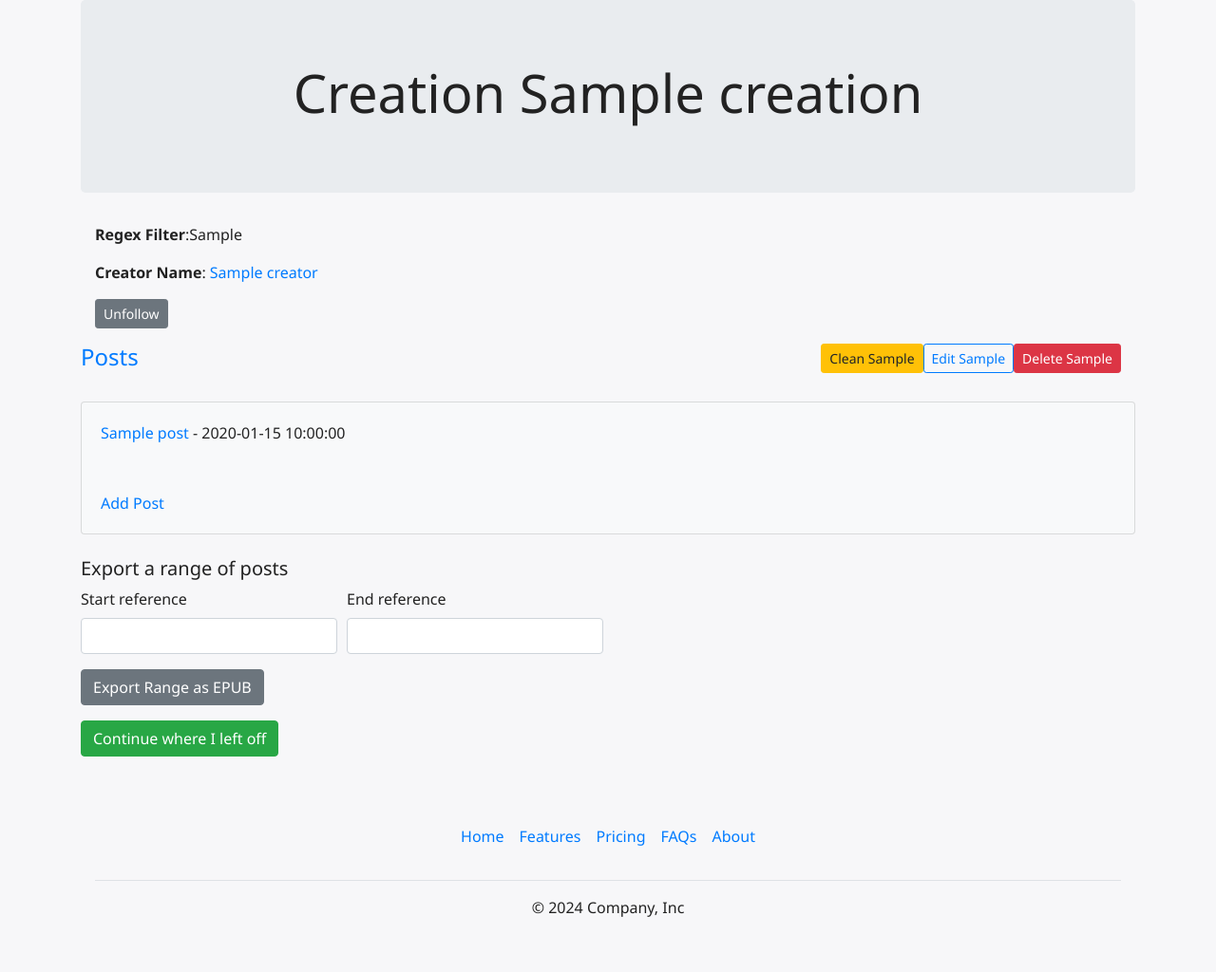
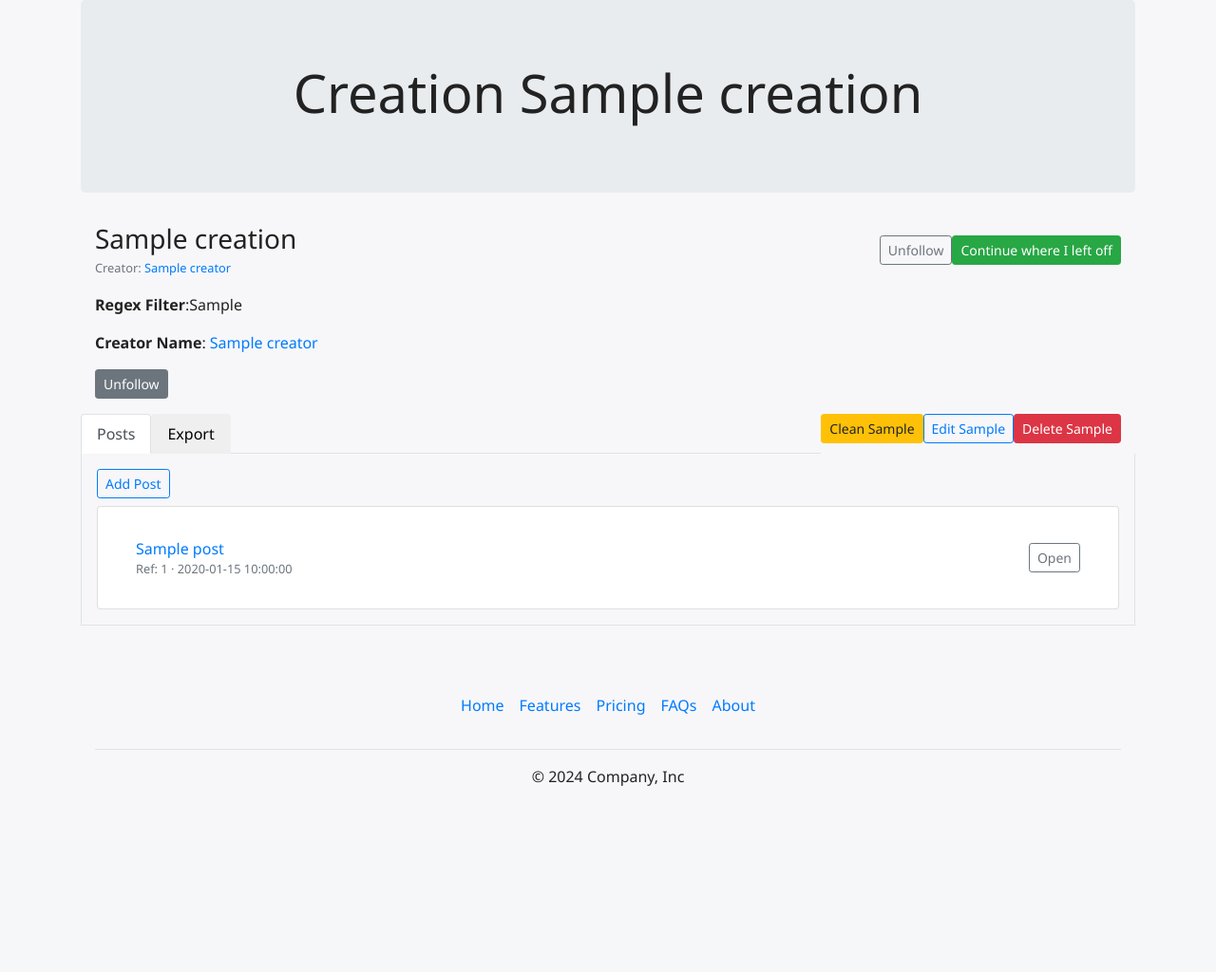
Before and after one commit to trainingmb/inadis, a Flask app: page /app/v1/creations/1 in a window 1280 px wide. Shown: the part 66-1090 px from the top of the page at 95% size. After the commit the page ends 894 px from the top, so only its background shows below. Run offline with Flask 3, Linux system fonts and the light colour scheme; a user stored in the database is signed in; tables that the repository leaves empty hold one stand-in row (values such as "Sample post").

Commit message:
creation view update

```diff
--- a/app/v1/templates/includes/_navbar.html
+++ b/app/v1/templates/includes/_navbar.html
@@ -12,7 +12,7 @@
           Home </a>
       </li>
       <li class="nav-item dropdown nav-item-creators">
-        <a class="nav-link dropdown-toggle" href="#" id="navbarDropdownMenuLink" data-toggle="dropdown" aria-haspopup="true" aria-expanded="false" onclick="prenavbarHandler('{{url_for("api_views.get_creators")}}', postnavbarHandlerJson);">
+  <a class="nav-link dropdown-toggle" href="#" id="navbarDropdownMenuLink" data-toggle="dropdown" aria-haspopup="true" aria-expanded="false" data-api-url="{{ url_for('api_views.get_creators') }}" onclick="prenavbarHandler(this.dataset.apiUrl, postnavbarHandlerJson);">
           Creators
         </a>
         <div id="navbar_creator_list"class="dropdown-menu" aria-labelledby="navbarDropdownMenuLink">
@@ -22,7 +22,7 @@
         </div>
       </li>
       <li class="nav-item dropdown nav-item-creations">
-        <a class="nav-link dropdown-toggle" href="#" id="navbarDropdownMenuLink" data-toggle="dropdown" aria-haspopup="true" aria-expanded="false" onclick="prenavbarHandler('{{url_for("api_views.get_all_creations")}}', postnavbarHandlerJsonCreations);">
+  <a class="nav-link dropdown-toggle" href="#" id="navbarDropdownMenuLink" data-toggle="dropdown" aria-haspopup="true" aria-expanded="false" data-api-url="{{ url_for('api_views.get_all_creations') }}" onclick="prenavbarHandler(this.dataset.apiUrl, postnavbarHandlerJsonCreations);">
           Creations
         </a>
         <div id="navbar_creation_list"class="dropdown-menu" aria-labelledby="navbarDropdownMenuLink">
--- a/app/v1/templates/user/creation_view.html
+++ b/app/v1/templates/user/creation_view.html
@@ -10,6 +10,26 @@ Creation View
 
 {% block content %}
 <div id="creation_details_view" class='container creation'>
+  <div class="d-flex justify-content-between align-items-center mb-3">
+    <div>
+      <h2 class="h3 mb-0">{{ creation.name }}</h2>
+      <small class="text-muted">Creator: <a href="{{ url_for('app_views.rud_creator', creator_id=creation.creator_id)}}">{{creation.creator.name}}</a></small>
+    </div>
+    <div class="d-flex gap-2">
+      {% if current_user.is_authenticated %}
+        {% if creation in followed_creations %}
+          <form method="post" action="{{ url_for('app_views.unfollow_creation', creation_id=creation.id) }}" style="display:inline;">
+            <button type="submit" class="btn btn-sm btn-outline-secondary">Unfollow</button>
+          </form>
+        {% else %}
+          <form method="post" action="{{ url_for('app_views.follow_creation', creation_id=creation.id) }}" style="display:inline;">
+            <button type="submit" class="btn btn-sm btn-primary">Follow</button>
+          </form>
+        {% endif %}
+        <a class="btn btn-sm btn-success ms-2" href="{{ url_for('app_views.continue_creation', creation_id=creation.id) }}">Continue where I left off</a>
+      {% endif %}
+    </div>
+  </div>
   <div class="creation_details align-right">
             <p>
                 <strong>Regex Filter</strong>:{{creation.regexfilter}}
@@ -75,25 +95,46 @@ Creation View
     </form>
 </div>
 {% endif %}
-<div id="posts_in_creation">
-	<h4 class="h4"> <a href=""> Posts </a> </h4> </br>
-	<div class="well card card-body bg-light">
+    <div id="creation_tabs" class="mt-3">
+      <ul class="nav nav-tabs" id="creationTab" role="tablist">
+        <li class="nav-item" role="presentation">
+          <button class="nav-link active" id="posts-tab" data-bs-toggle="tab" data-bs-target="#posts" type="button" role="tab" aria-controls="posts" aria-selected="true">Posts</button>
+        </li>
+        <li class="nav-item" role="presentation">
+          <button class="nav-link" id="export-tab" data-bs-toggle="tab" data-bs-target="#export" type="button" role="tab" aria-controls="export" aria-selected="false">Export</button>
+        </li>
+      </ul>
+      <div class="tab-content p-3 border border-top-0" id="creationTabContent">
+        <div class="tab-pane fade show active" id="posts" role="tabpanel" aria-labelledby="posts-tab">
+          <div class="mb-2">
+            <a class="btn btn-sm btn-outline-primary" href="{{ url_for('app_views.create_post', creator_id=creation.creator_id, creation_id=creation.id )}}">Add Post</a>
+          </div>
+          <div class="card">
+            <div class="card-body">
               {% if posts %}
-	<ul>
+              <ul class="list-group list-group-flush">
                 {% for post in posts %}
-		<li>
-			<a href="{{ url_for('app_views.rud_post', creator_id=creation.creator_id, creation_id=creation.id, post_id=post.id)}}"> {{post.title}} </a> - {{post.fetched_at}}
+                <li class="list-group-item d-flex justify-content-between align-items-center">
+                  <div>
+                    <a href="{{ url_for('app_views.rud_post', creator_id=creation.creator_id, creation_id=creation.id, post_id=post.id)}}">{{post.title}}</a>
+                    <div class="small text-muted">Ref: {{ post.reference }} · {{ post.fetched_at }}</div>
+                  </div>
+                  <div>
+                    <a class="btn btn-sm btn-outline-secondary" href="{{ url_for('app_views.post_view', post_id=post.id) }}">Open</a>
+                  </div>
                 </li>
                 {% endfor %}
               </ul>
+              {% else %}
+              <div class="text-muted">No posts found.</div>
               {% endif %}
-	</br>
-	<a href="{{ url_for('app_views.create_post', creator_id=creation.creator_id, creation_id=creation.id )}}"> Add Post </a>
             </div>
           </div>
+        </div>
+        <div class="tab-pane fade" id="export" role="tabpanel" aria-labelledby="export-tab">
           <!-- Unread Posts EPUB Export Section -->
           {% if current_user.is_authenticated and unread_posts %}
-<div id="unread_epub_section" class="mt-4">
+          <div id="unread_epub_section" class="mt-2">
             <h5>Select Unread Posts to Export as EPUB</h5>
             <form id="epub_export_form" method="post" action="{{ url_for('app_views.export_epub') }}">
               <div class="mb-2">
@@ -105,7 +146,7 @@ Creation View
                 <li class="list-group-item d-flex align-items-center" draggable="true">
                   <input type="checkbox" name="post_ids" value="{{ post.id }}" class="mr-2" checked>
                   <span class="post-title">{{ post.title }}</span>
-        <span class="ml-auto text-muted small">{{ post.fetched_at }}</span>
+                  <span class="ms-auto text-muted small">{{ post.fetched_at }}</span>
                 </li>
                 {% endfor %}
               </ul>
@@ -120,24 +161,26 @@ Creation View
           {% endif %}
 
           <!-- Export range form -->
-  <div class="mt-4">
+          <div class="mt-3">
             <h5>Export a range of posts</h5>
             <form method="post" action="{{ url_for('app_views.export_creation_range', creation_id=creation.id) }}">
-      <div class="form-row">
-        <div class="form-group col-md-3">
+              <div class="row">
+                <div class="col-md-3">
                   <label for="start_ref">Start reference</label>
                   <input type="number" class="form-control" name="start_ref" id="start_ref" required>
                 </div>
-        <div class="form-group col-md-3">
+                <div class="col-md-3">
                   <label for="end_ref">End reference</label>
                   <input type="number" class="form-control" name="end_ref" id="end_ref" required>
                 </div>
               </div>
+              <div class="mt-2">
                 <button type="submit" class="btn btn-secondary">Export Range as EPUB</button>
+              </div>
             </form>
           </div>
-  <div class="mt-3">
-    <a class="btn btn-success" href="{{ url_for('app_views.continue_creation', creation_id=creation.id) }}">Continue where I left off</a>
+        </div>
+      </div>
     </div>
 <script>
 function selectAllUnread(val) {
```
Lines whose indentation alone changed are shown as unchanged.
